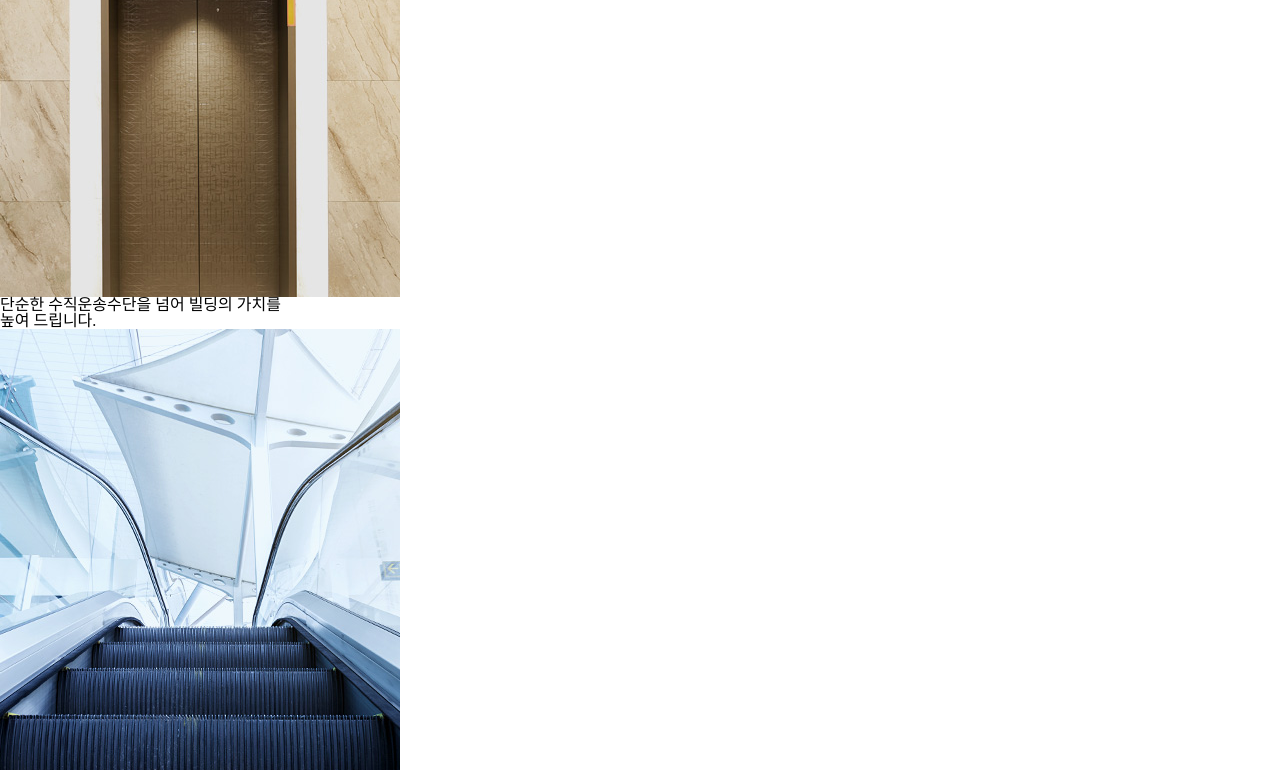
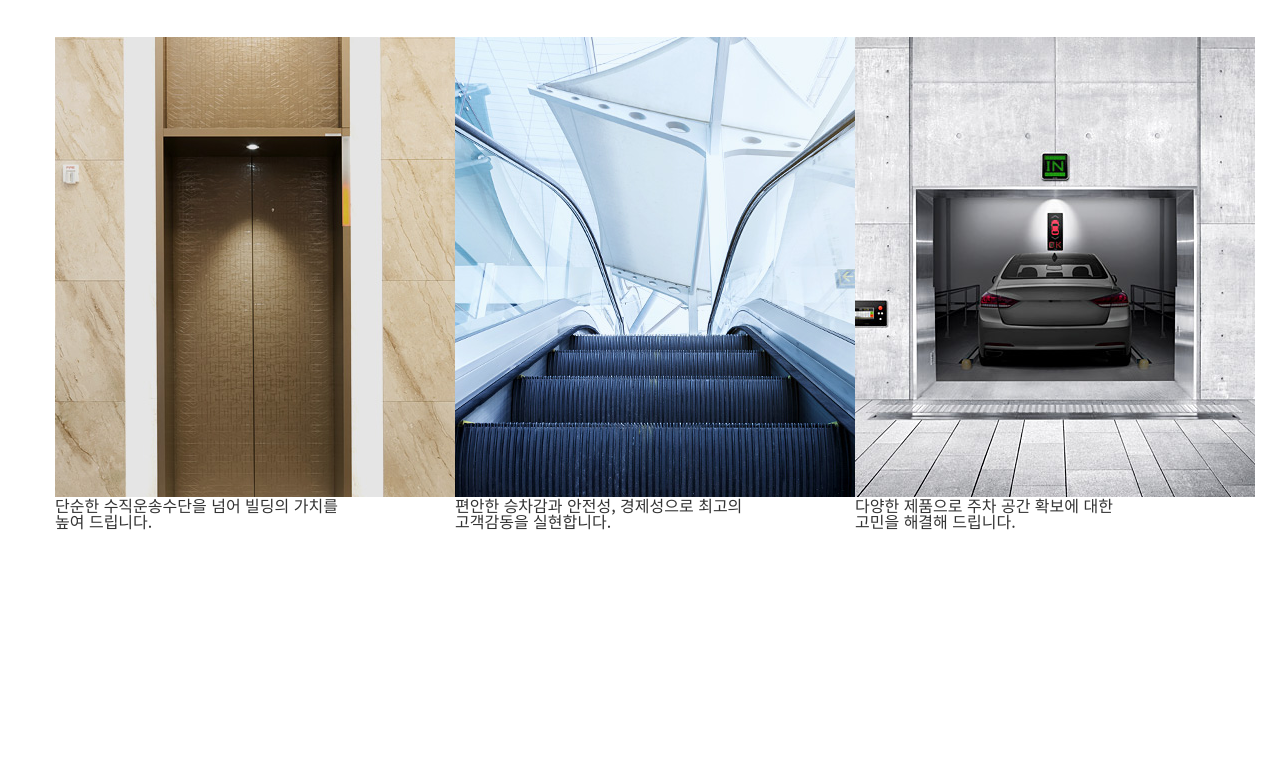
Before and after one commit to s2o2o2k23/pratice_web01, a plain HTML site: page index.html in a window 1280 px wide. Shown: the part 195-965 px from the top of the page. After the commit the page ends 844 px from the top, so only its background shows below. Drawn offline with Linux system fonts and the light colour scheme; the site is published under a folder, as on GitHub Pages, so addresses that start at the root find nothing.

Commit message:
Add files via upload

```diff
--- a/css/style.css
+++ b/css/style.css
@@ -26,7 +26,7 @@
     flex: 1;
 }
 
-.main_content .inner. itm p {
+.main_content .inneritm p {
     font-size: 14px;
     font-weight: 400;
     line-height: 24px;
--- a/index.html
+++ b/index.html
@@ -5,9 +5,9 @@
     <meta charset="UTF-8">
     <meta name="viewport" content="width=device-width, initial-scale=1.0">
     <title>현대엘리베이터</title>
-    <link rel="stylesheet" href="css/reset.css">
-    <link rel="stylesheet" href="/css/base.css">
-    <link rel="stylesheet" href="/css/style.css">
+    <link rel="stylesheet" href="./css/reset.css">
+    <link rel="stylesheet" href="./css/base.css">
+    <link rel="stylesheet" href="./css/style.css">
 
 </head>
 
```
